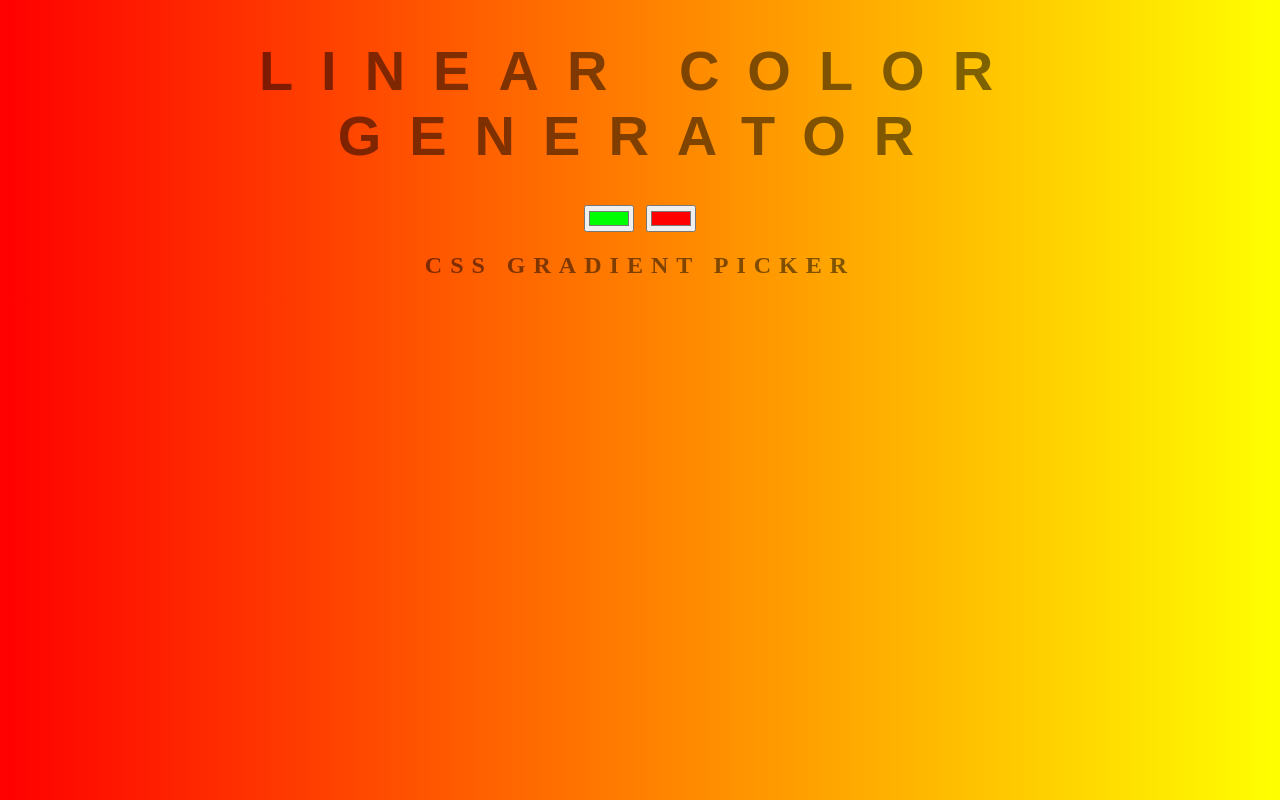
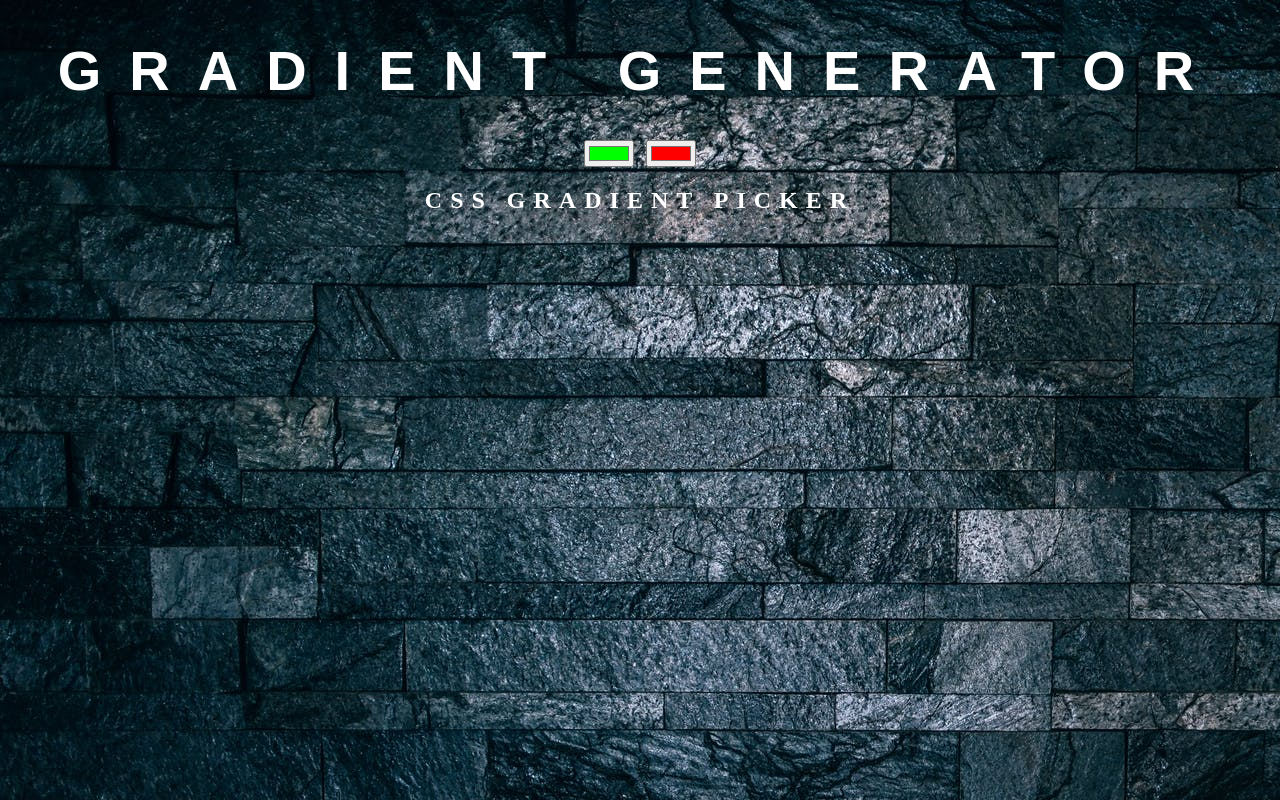
Before and after one commit to wunderkind6089/generator, a plain HTML site: page index.html in a window 1280 px wide. Drawn offline with Linux system fonts and the light colour scheme.

Commit message:
Change Home background

```diff
--- a/index.html
+++ b/index.html
@@ -5,7 +5,7 @@
 	<link rel="stylesheet" type="text/css" href="style.css">
 </head>
 <body id="gradient">
-	<h1>Linear Color Generator</h1>
+	<h1>Gradient Generator</h1>
 	<input class="color1" type="color" name="color1" value="#00ff00">
 	<input class="color2" type="color" name="color2" value="#ff0000">
 	<h2>CSS Gradient Picker</h2>
--- a/style.css
+++ b/style.css
@@ -5,7 +5,7 @@ body {
     text-transform: uppercase;
     letter-spacing: .5em;
     top: 15%;
-	background: linear-gradient(to right, red , yellow); /* Standard syntax */
+	background: url(images/bg1.jpeg);
 }
 
 h1 {
@@ -15,6 +15,7 @@ h1 {
     text-transform: uppercase;
     letter-spacing: .5em;
     width: 100%;
+    color: white;
 }
 
 h3 {
@@ -23,5 +24,8 @@ h3 {
     text-align: center;
     text-transform: none;
     letter-spacing: 0.01em;
+}
 
+h2 {
+    color: white;
 }
```
Also changed, not shown: images/bg.jpeg (added), images/bg1.jpeg (added), script.js (line endings or trailing spaces).
